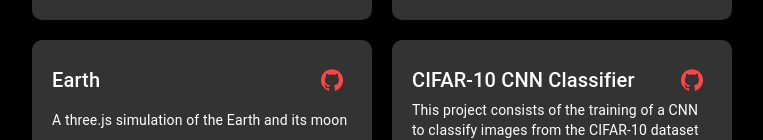
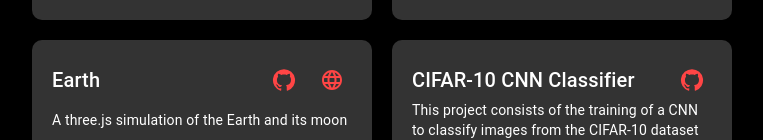
Before and after one commit to OkeahDavid/David, a React (Create React App) app: page / in a window 1280 px wide. Shown: the part 1253-1393 px from the top of the page, without its empty margins (248-1011 px from the left). Built offline with nearby package versions, Linux system fonts and the light colour scheme.

Commit message:
Update Projects.js
added link for my earth project

```diff
--- a/src/components/Projects.js
+++ b/src/components/Projects.js
@@ -32,6 +32,7 @@
     ],
     tech: ["Node.js", "Three.js", "HTML"],
     github: "https://github.com/OkeahDavid/Earth",
+    link: "https://lambent-arithmetic-f05abd.netlify.app/",
   },
   {
     title: "CIFAR-10 CNN Classifier",
```
